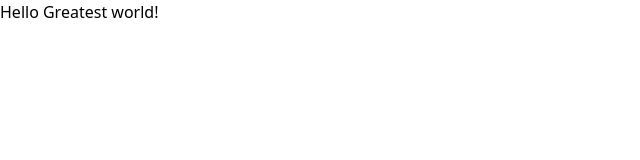
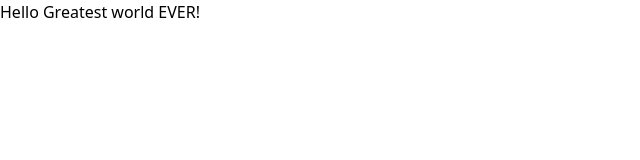
Before and after one commit to shibumila/wayt, a Gatsby site: page / in a window 1280 px wide. Shown: the full height of the page, 0-640 px from the left. Built offline with nearby package versions, Linux system fonts and the light colour scheme; Gatsby itself is replaced by a stand-in of ours.

```diff
--- a/src/pages/index.js
+++ b/src/pages/index.js
@@ -1,5 +1,5 @@
 import React from "react"
 
 export default function Home() {
-  return <div>Hello Greatest world!</div>
+  return <div>Hello Greatest world EVER!</div>
 }
```
Also changed, not shown: tailwind.config.js (line endings or trailing spaces).
